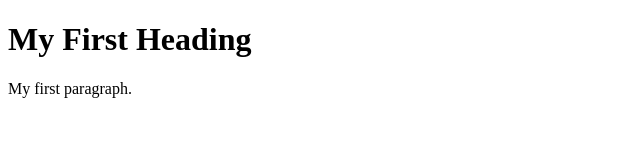
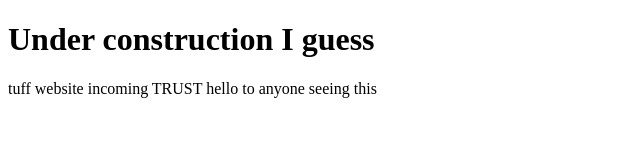
Before and after one commit to veloxx11/veloxx11.github.io, a plain HTML site: page index.html in a window 1280 px wide. Shown: the whole page, without its empty margins (0-640 px from the left). Drawn offline with Linux system fonts and the light colour scheme.

Commit message:
Update index.html

```diff
--- a/index.html
+++ b/index.html
@@ -2,9 +2,10 @@
 <html>
 <body>
 
-<h1>My First Heading</h1>
+<h1>Under construction I guess </h1>
 
-<p>My first paragraph.</p>
+<p>tuff website incoming TRUST
+hello to anyone seeing this</p>
 
 </body>
 </html>
```
